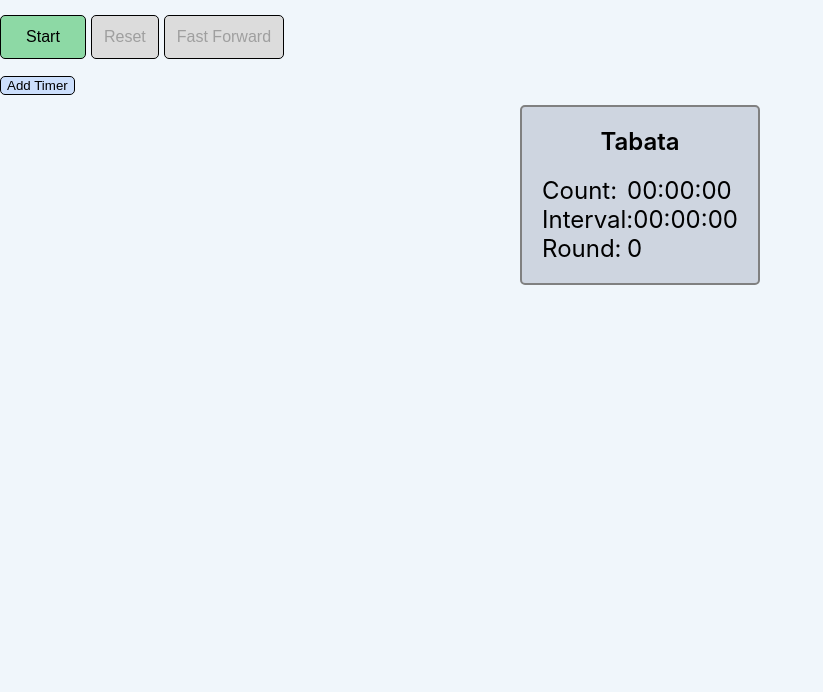
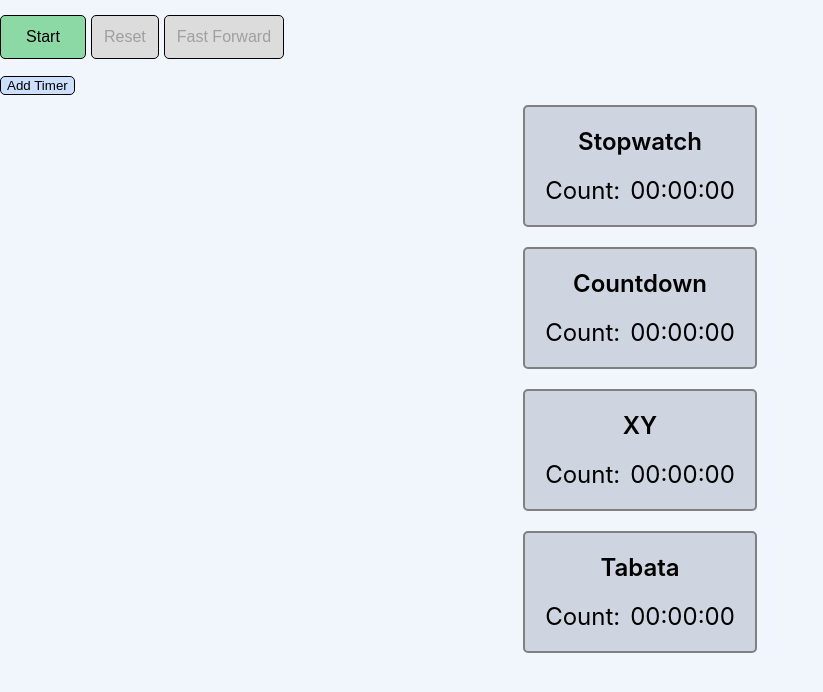
Before and after one commit to prof-tejera/assignment-2-pgmartin11, a React (Create React App) app: page / in a window 1280 px wide. Shown: the top 692 px of the page, without its empty margins (0-823 px from the left). Built offline with nearby package versions, Linux system fonts and the light colour scheme.

Commit message:
working test implementation with hard-coded workout timers

```diff
--- a/package.json
+++ b/package.json
@@ -1,6 +1,6 @@
 {
   "homepage": "https://prof-tejera.github.io/assignment-2-pgmartin11/",
-  "name": "",
+  "name": "assignment-2-pgmartin11",
   "version": "1.0.0",
   "dependencies": {
     "react": "^18.2.0",
--- a/src/components/timers/Countdown.js
+++ b/src/components/timers/Countdown.js
@@ -6,11 +6,13 @@ import DisplayTime from "../../components/generic/DisplayTime";
 import { TimerContext } from './TimerProvider';
 
 
-const InnerCountdown = ({ seconds }) => {
-	const { count, setCount, isPaused, isStopped, setStopped, activeTimerIdx, setActiveTimerIdx } = useContext(TimerContext);
+const InnerCountdown = ({ startVal, endVal, roundStartVal, roundEndVal }) => {
+	const { count, setCount, round, setRound, isPaused, isStopped, setStopped, activeTimerIdx, setActiveTimerIdx, timers } = useContext(TimerContext);
 
+/*
 	const startVal = seconds,
 		endVal = 0;
+ */
 
 	useEffect(() => {
 		let t;
@@ -23,9 +25,13 @@ const InnerCountdown = ({ seconds }) => {
 			}
 
 			if (count == 0) {
-				// setStopped(true);
-				setActiveTimerIdx(activeTimerIdx+1);
-				setCount(0); // should not be a hardcoded value
+				if (activeTimerIdx+1 < timers.length) {
+				  setCount(timers[activeTimerIdx+1].startVal);
+				  setRound(timers[activeTimerIdx+1].roundStartVal);
+				  setActiveTimerIdx(activeTimerIdx+1);
+				} else {
+				  setStopped(true);
+				}
 			}
 		}
 
@@ -41,7 +47,7 @@ const InnerCountdown = ({ seconds }) => {
 	);
 }
 
-const Countdown = ({ seconds, isRunning=false }) => {
+const Countdown = ({ startVal, endVal, roundStartVal, roundEndVal, isRunning=false }) => {
 	if (!isRunning) {
 		return (
 			<div className="main-panel">
@@ -50,7 +56,7 @@ const Countdown = ({ seconds, isRunning=false }) => {
 		);
 	}
 
-	return <InnerCountdown seconds={seconds} />
+	return <InnerCountdown startVal={startVal} endVal={endVal} />
 }
 
 export default Countdown;
--- a/src/components/timers/Stopwatch.js
+++ b/src/components/timers/Stopwatch.js
@@ -4,11 +4,14 @@ import DisplayTime from "../../components/generic/DisplayTime";
 import { TimerContext } from './TimerProvider';
 
 
-const InnerStopwatch = ({ seconds }) => {
-	const { count, setCount, isPaused, isStopped, setStopped, activeTimerIdx, setActiveTimerIdx } = useContext(TimerContext);
+const InnerStopwatch = ({ startVal, endVal }) => {
+	const {  count, setCount, round, setRound, isPaused, isStopped, setStopped, activeTimerIdx, setActiveTimerIdx, timers } = useContext(TimerContext);
 
+ console.log('**** startVal', startVal, 'count', count);
+/*
 	const startVal = 0,
 		endVal = seconds;
+ */
 
 	useEffect(() => {
 		let t;
@@ -21,9 +24,13 @@ const InnerStopwatch = ({ seconds }) => {
 			}
 
 			if (count == endVal) {
-				//setStopped(true);
-				setActiveTimerIdx(activeTimerIdx+1);
-				setCount(0);
+		console.log('timers', timers);
+				if (activeTimerIdx+1 < timers.length) {
+				  setCount(timers[activeTimerIdx+1].startVal);
+				  setActiveTimerIdx(activeTimerIdx+1);
+				} else {
+				  setStopped(true);
+				}
 			}
 		}
 
@@ -38,16 +45,16 @@ const InnerStopwatch = ({ seconds }) => {
 	);
 }
 
-const Stopwatch = ({ seconds, isRunning=false }) => {
+const Stopwatch = ({ startVal, endVal, isRunning=false }) => {
 	if (!isRunning) {
 		return (
 			<div className="main-panel">
-				<DisplayTime label="Count" count={0} />
+				<DisplayTime label="Count" count={endVal} />
 			</div>
 		);
 	}
 
-	return <InnerStopwatch seconds={seconds} />
+	return <InnerStopwatch startVal={startVal} endVal={endVal} />
 }
 
 export default Stopwatch;
--- a/src/components/timers/Tabata.js
+++ b/src/components/timers/Tabata.js
@@ -8,16 +8,18 @@ import { incrementHelper, decrementHelper } from "../../utils/helpers";
 import { TimerContext } from './TimerProvider';
 
 
-const Tabata = ({ seconds, rounds, intervals }) => {
+const InnerTabata = ({ startVal, endVal, roundStartVal, roundEndVal, intervalStartVal, intervalEndVal }) => {
 	const { count, setCount, round, setRound, interval, setInterv,
-		isPaused, isStopped, setStopped, activeTimerIdx, setActiveTimerIdx } = useContext(TimerContext);
+		isPaused, isStopped, setStopped, activeTimerIdx, setActiveTimerIdx, timers } = useContext(TimerContext);
 
+/*
 	const startVal = seconds,
 		endVal = 0,
 		intervalStartVal = intervals,
 		intervalEndVal = 0,
 		roundStartVal = rounds,
 		roundEndVal = 1;
+ */
 
 	useEffect(() => {
 		let t;
@@ -70,4 +72,16 @@ const Tabata = ({ seconds, rounds, intervals }) => {
 	);
 }
 
+const Tabata = ({ startVal, endVal, roundStartVal, roundEndVal, intervalStartVal, intervalEndVal, isRunning=false }) => {
+	if (!isRunning) {
+		return (
+			<div className="main-panel">
+				<DisplayTime label="Count" count={0} />
+			</div>
+		);
+	}
+
+	return <InnerTabata startVal={startVal} endVal={endVal} roundStartVal={roundStartVal} roundEndVal={roundEndVal} intervalStartVal={intervalStartVal} intervalEndVal={intervalEndVal} />
+}
+
 export default Tabata;
--- a/src/components/timers/XY.js
+++ b/src/components/timers/XY.js
@@ -8,13 +8,15 @@ import { incrementHelper, decrementHelper } from "../../utils/helpers";
 import { TimerContext } from './TimerProvider';
 
 
-const XY = ({ seconds, rounds }) => {
-	const { count, setCount, round, setRound, isPaused, isStopped, setStopped, activeTimerIdx, setActiveTimerIdx } = useContext(TimerContext);
+const InnerXY = ({ startVal, endVal, roundStartVal, roundEndVal }) => {
+	const { count, setCount, round, setRound, setInterv, isPaused, isStopped, setStopped, activeTimerIdx, setActiveTimerIdx, timers } = useContext(TimerContext);
 
+/*
     const startVal = seconds,
 		endVal = 0,
 		roundStartVal = rounds,
 		roundEndVal = 1;
+ */
 
 	useEffect(() => {
 		let t;
@@ -34,7 +36,14 @@ const XY = ({ seconds, rounds }) => {
 			}
 
 			if (round == 1 && count == 0) {
-				setStopped(true);
+				if (activeTimerIdx+1 < timers.length) {
+				  setCount(timers[activeTimerIdx+1].startVal);
+				  setRound(timers[activeTimerIdx+1].roundStartVal);
+				  setInterv(timers[activeTimerIdx+1].intervalStartVal);
+				  setActiveTimerIdx(activeTimerIdx+1);
+				} else {
+				  setStopped(true);
+				}
 			}
 		}
 
@@ -54,4 +63,16 @@ const XY = ({ seconds, rounds }) => {
 	);
 }
 
+const XY = ({ startVal, endVal, roundStartVal, roundEndVal, isRunning=false }) => {
+	if (!isRunning) {
+		return (
+			<div className="main-panel">
+				<DisplayTime label="Count" count={0} />
+			</div>
+		);
+	}
+
+	return <InnerXY startVal={startVal} endVal={endVal} roundStartVal={roundStartVal} roundEndVal={roundEndVal}/>
+}
+
 export default XY;
--- a/src/views/WorkoutView.js
+++ b/src/views/WorkoutView.js
@@ -33,6 +33,18 @@ const TimerTitle = styled.div`
   font-weight: 600;
 `;
 
+// this will need to be a ref
+
+export const timers = [
+  { title: "Stopwatch", component: Stopwatch, startVal: 0, endVal: 5 },
+/*  { title: "Stopwatch", component: Stopwatch, startVal: 0, endVal: 8 }, */
+  { title: "Countdown", component: Countdown, startVal: 8, endVal: 0  },
+
+  { title: "XY", component: XY, startVal: 10, endVal: 0, roundStartVal: 3, roundEndVal: 1 },
+  { title: "Tabata", component: Tabata, startVal: 10, endVal: 10, roundStartVal: 3, roundEndVal: 1, intervalStartVal: 5, intervalEndVal: 0 },
+];
+
+
 const WorkoutView = () => {
   const navigate = useNavigate();
 
@@ -55,16 +67,6 @@ const WorkoutView = () => {
   const endVal = 0;
 
 
-  const timers = [
-  /*
-    { title: "Stopwatch", component: Stopwatch, seconds: 5 },
-    { title: "Stopwatch", component: Stopwatch, seconds: 5 },
-    { title: "Countdown", component: Countdown, seconds: 8 },
-    { title: "XY", component: XY, seconds: 10, rounds: 3 },
-  */
-    { title: "Tabata", component: Tabata, seconds: 10, round: 3, interval: 5 },
-  ];
-
   const pauseLabel = isPaused ? "Resume" : "Pause";
 
   return (
@@ -72,7 +74,7 @@ const WorkoutView = () => {
       <div className="control-btn-wrapper">
         {isStopped &&
           <TimerBtn label="Start" handler={() => {
-            setCount(startVal);
+            setCount(timers[activeTimerIdx].startVal); // setCount(timers[activeTimerIdx].startVal)
             setStopped(false);
             setPaused(false); }}
           />
```
Also changed, not shown: src/components/timers/TimerProvider.js (+7 -1 lines).
